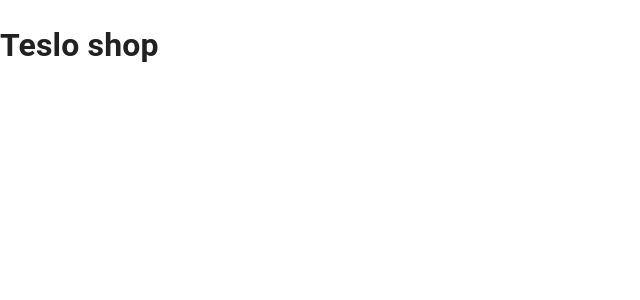
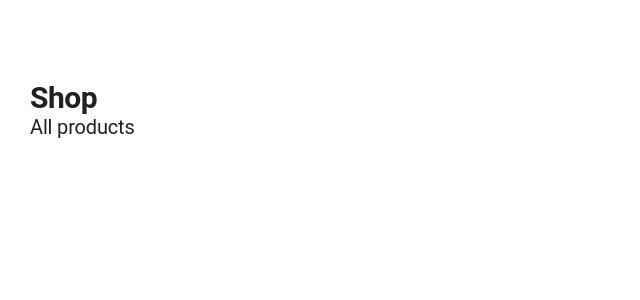
Before and after one commit to StefanoCutri/teslo-shop-next, a Next.js app: page / in a window 1280 px wide. Shown: the top 300 px of the page, without its empty margins (0-640 px from the left). Built offline with nearby package versions, Linux system fonts and the light colour scheme.

Commit message:
layouts directory and ShopLayout

```diff
--- /dev/null
+++ b/src/components/layouts/ShopLayout.tsx
@@ -0,0 +1,43 @@
+import Head from "next/head";
+
+interface Props {
+  title: string;
+  pageDescription: string;
+  imageFullUrl?: string;
+  children: JSX.Element | JSX.Element[];
+}
+
+const ShopLayout = ({
+  title,
+  pageDescription,
+  imageFullUrl,
+  children,
+}: Props) => {
+  return (
+    <>
+      <Head>
+        <title>{title}</title>
+
+        <meta name="description" content={pageDescription} />
+        <meta name="og:title" content={title} />
+        <meta name="og:description" content={pageDescription} />
+
+        {imageFullUrl && <meta name="og:image" content={imageFullUrl} />}
+      </Head>
+      <nav>{/* TODO: navbar */}</nav>
+      {/* TODO: sidebar */}
+      <main
+        style={{
+          margin: "80px auto",
+          maxWidth: "1440px",
+          padding: "0px 30px",
+        }}
+      >
+        {children}
+      </main>
+      <footer>{/* TODO: footer */}</footer>
+    </>
+  );
+};
+
+export default ShopLayout;
--- /dev/null
+++ b/src/components/layouts/index.ts
@@ -0,0 +1,2 @@
+
+export * from './ShopLayout';
--- a/src/pages/index.tsx
+++ b/src/pages/index.tsx
@@ -1,8 +1,19 @@
+import ShopLayout from "@/components/layouts/ShopLayout";
+import { Typography } from "@mui/material";
 
 export default function Home() {
   return (
-    <>
-    <h1>Teslo shop</h1>
-    </>
-  )
+    <ShopLayout
+      title={"Teslo-Shop - Home"}
+      pageDescription={"Find teslo best products"}
+      imageFullUrl=""
+    >
+      <Typography variant="h1" component="h1">
+        Shop
+      </Typography>
+      <Typography variant="h2" sx={{ mb: 1 }}>
+        All products
+      </Typography>
+    </ShopLayout>
+  );
 }
```
